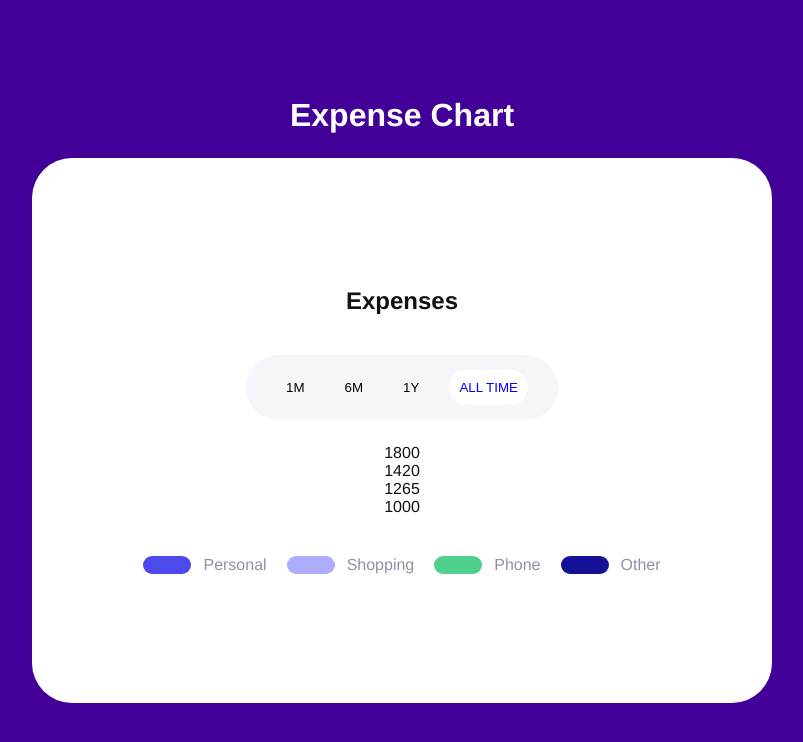
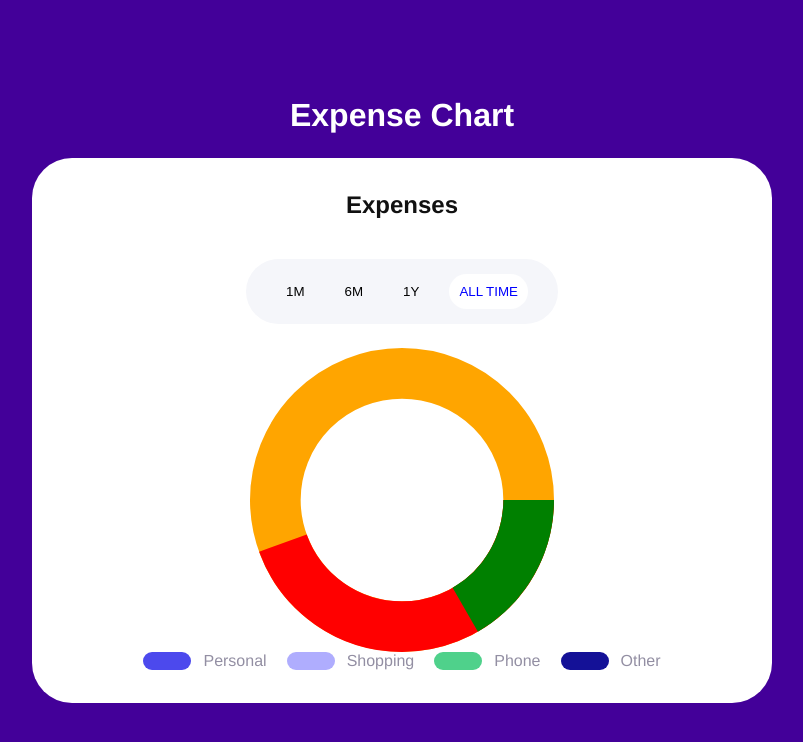
Before and after one commit to HasibGit/GoZayaan_Assessment_Task, an Angular app: page / in a window 1280 px wide. Shown: the top 742 px of the page, without its empty margins (238-1041 px from the left). Built offline with nearby package versions, Linux system fonts and the light colour scheme.

Commit message:
assembled bunch of code to generate a donut chart

```diff
--- a/src/app/components/chart/chart.component.html
+++ b/src/app/components/chart/chart.component.html
@@ -1,6 +1,13 @@
-<div class="mb-40 w-100-p">
-  <p>{{ chartData.personal }}</p>
-  <p>{{ chartData.shopping }}</p>
-  <p>{{ chartData.phone }}</p>
-  <p>{{ chartData.other }}</p>
-</div>
+<svg height="100%" width="100%" viewBox="0 0 120 120">
+  <circle
+    *ngFor="let item of items; let i = index"
+    cx="60"
+    cy="60"
+    r="50"
+    fill="transparent"
+    stroke-width="20"
+    [attr.stroke-dasharray]="getPerimeter(50)"
+    [attr.stroke-dashoffset]="getOffset(50, i)"
+    [attr.stroke]="getColor(i)"
+  />
+</svg>
--- a/src/app/components/chart/chart.component.ts
+++ b/src/app/components/chart/chart.component.ts
@@ -11,9 +11,21 @@ import { AppService } from 'src/app/services/app.service';
 export class ChartComponent implements OnInit, OnDestroy {
   selectedFilter: string;
   chartData: IExpense;
+
   filterChangeSubscription: Subscription;
 
-  constructor(private appService: AppService) {}
+  items: Array<{ name: string; count: number; color: string }> = [
+    { name: 'Orange', count: 50, color: 'orange' },
+    { name: 'Apple', count: 25, color: 'red' },
+    { name: 'Pear', count: 15, color: 'green' },
+  ];
+  private _total: number = 0;
+
+  constructor(private appService: AppService) {
+    if (this.items.length > 0) {
+      this._total = this.items.map((a) => a.count).reduce((x, y) => x + y);
+    }
+  }
 
   ngOnInit(): void {
     this.appService.currentExpenseFilter.subscribe((filter) => {
@@ -22,6 +34,23 @@ export class ChartComponent implements OnInit, OnDestroy {
     });
   }
 
+  getPerimeter(radius: number): number {
+    return Math.PI * 2 * radius;
+  }
+
+  getColor(index: number): string {
+    return this.items[index].color;
+  }
+
+  getOffset(radius: number, index: number): number {
+    var percent = 0;
+    for (var i = 0; i < index; i++) {
+      percent += this.items[i].count / this._total;
+    }
+    var perimeter = Math.PI * 2 * radius;
+    return perimeter * percent;
+  }
+
   ngOnDestroy(): void {
     this.filterChangeSubscription.unsubscribe();
   }
```
